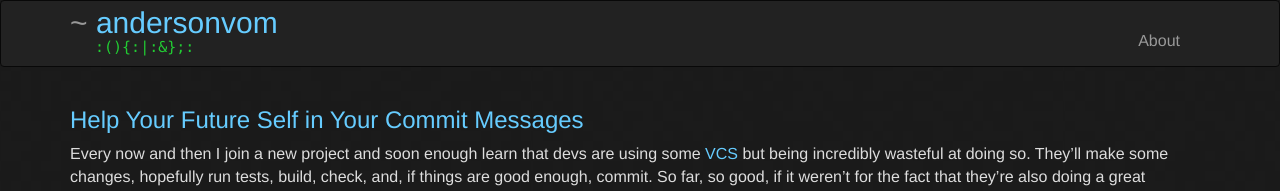
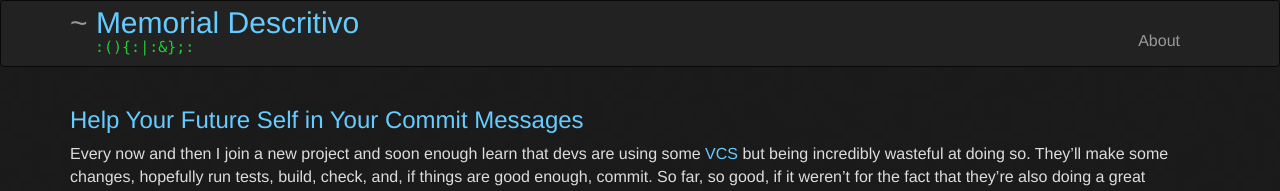
Before and after one commit to byander/memorial_descritivo, a Jekyll site: the page built from index.md, in a window 1280 px wide. Shown: the top 191 px of the page. Built offline with Jekyll 4.4.1, drawn with Linux system fonts in a browser that asks for light colours; nearby versions of some CDN libraries.

Commit message:
Update _config.yml

```diff
--- a/_config.yml
+++ b/_config.yml
@@ -3,6 +3,6 @@ markdown: kramdown
 
 # Blog Settings
 lang: en
-domain: andersonvom.github.io
-title: andersonvom
+domain: http://byander.github.io/memorial_descritivo
+title: Memorial Descritivo
 tagline: ':(){:|:&amp;};:'
```
